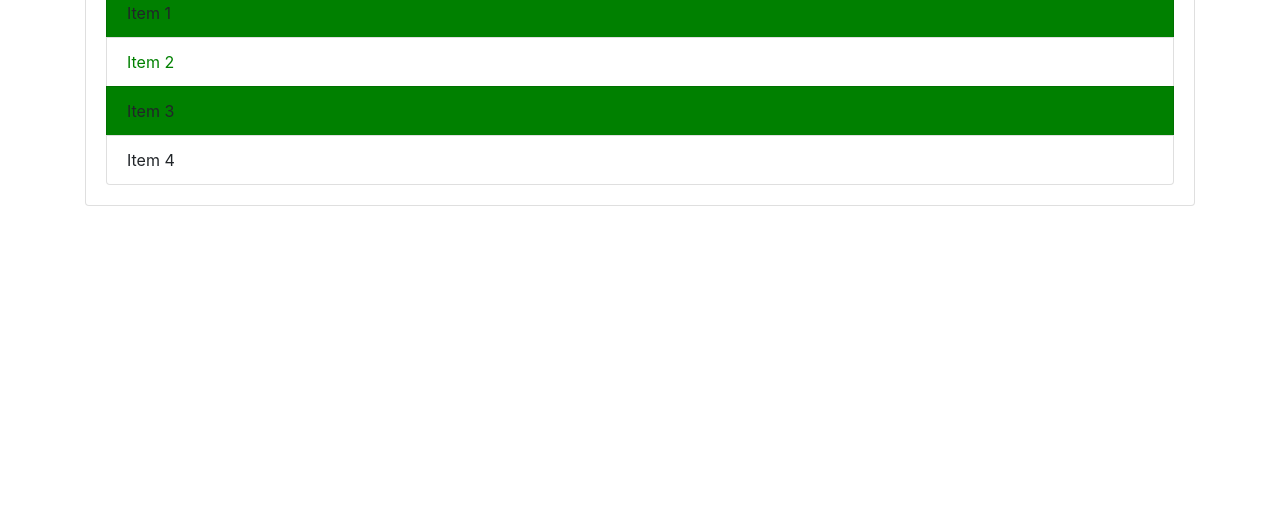
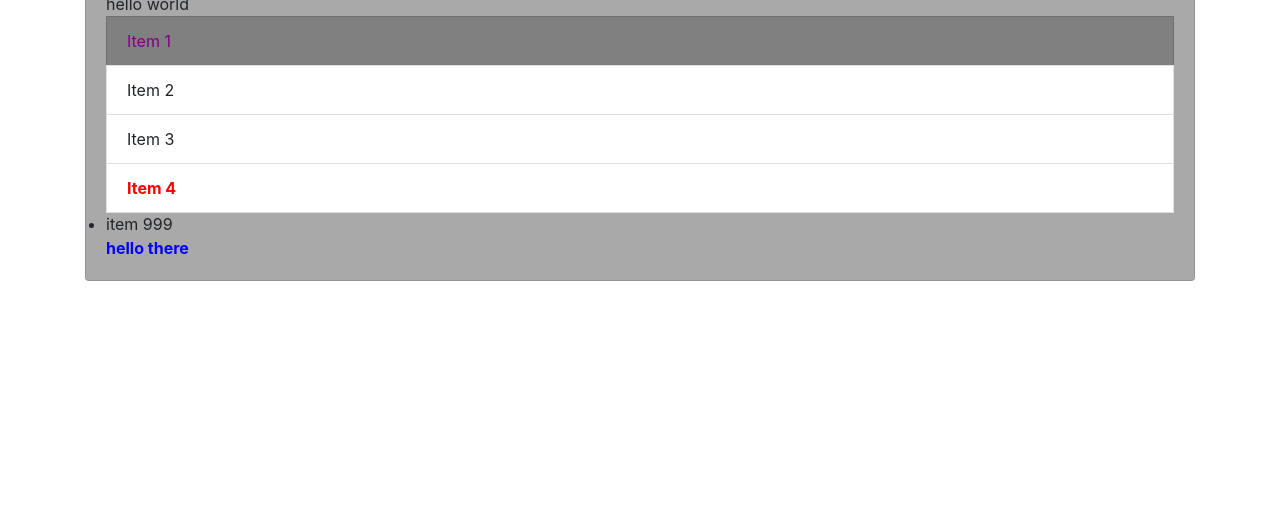
Before and after one commit to NSINGHRAJPUT/booking-appointment-app-fullstack-, a plain HTML site: page index.html in a window 1280 px wide. Shown: the part 289-800 px from the top of the page. Drawn offline with nearby package versions, Linux system fonts and the light colour scheme.

Commit message:
fourth commit

```diff
--- a/dom.js
+++ b/dom.js
@@ -14,10 +14,67 @@
 // console.log(item[4])
 // item[4].style.backgroundColor='red'
 
- var item =document.querySelectorAll('li:nth-child(2)');
- item[0].style.color='green'
+//  var item =document.querySelectorAll('li:nth-child()');
+//  item[0].style.color='green'
 
- var odd=document.querySelectorAll('li:nth-child(odd)');
- for(let i=0;i<odd.length;i++){
-    odd[i].style.backgroundColor='green'
- }
+//  var odd=document.querySelectorAll('li:nth-child(odd)');
+//  for(let i=0;i<odd.length;i++){
+//     odd[i].style.backgroundColor='green'
+//  }
+
+//1.parentelement
+var itemList =document.querySelector('#items');
+itemList.parentElement.style.backgroundColor='darkgray';
+
+//2.last element child
+itemList.lastElementChild.style.color='red';
+
+//3.lastchild
+itemList.lastChild.style.fontWeight='bold';
+
+//4.createchild
+const node = document.createElement("li");
+const textnode = document.createTextNode("item 999");
+node.appendChild(textnode);
+document.getElementById("items").appendChild(node);
+
+//5.firstelement child
+itemList.firstElementChild.style.color='purple';
+
+//6.firstchild
+itemList.firstChild.style.backgroundColor='gray';
+
+
+//7.next sibling
+itemList.nextSibling.style.fontWeight='bold';
+
+//8.nextelement sibling
+itemList.nextElementSibling.style.color='blue';
+
+//9. previous sibling
+itemList.previousSibling.style.backgroundColor='pink';
+
+//10. previous element sibling
+itemList.previousElementSibling.style.border='2px solid blue';
+
+//11. create element
+var newDiv = document.createElement('div');
+newDiv.className='hello';
+newDiv.id='hello1';
+
+//12. setAttribute
+newDiv.setAttribute('title', 'hello div')
+
+//13. create text node
+var newDivText = document.createTextNode('hello world');
+
+//14.append child
+newDiv.appendChild(newDivText);
+
+
+var container = document.querySelector('header .container');
+var h1=document.querySelector('header h1');
+var updateItem=document.querySelector('div .list-group');
+var li=document.querySelector('div li')
+container.insertBefore(newDiv,h1)
+updateItem.insertBefore(newDiv,li)
--- a/index.html
+++ b/index.html
@@ -20,14 +20,9 @@
       <input type="text" class="form-control mr-2">
       <input type="submit" class="btn btn-dark" value="Submit">
     </form>
-    <h2 class="title">Items</h2>
-    <ul id="items" class="list-group">
-      <li class="list-group-item">Item 1</li>
+    <h2 class="title">Items</h2><ul id="items" class="list-group"><li class="list-group-item">Item 1</li>
       <li class="list-group-item">Item 2</li>
-      <li class="list-group-item">Item 3</li>
-      <li class="list-group-item">Item 4</li>
-
-    </ul>
+      <li class="list-group-item">Item 3</li><li class="list-group-item">Item 4</li></ul><span>hello there</span>
    </div>
   </div>
 <script src="dom.js"></script>
```
